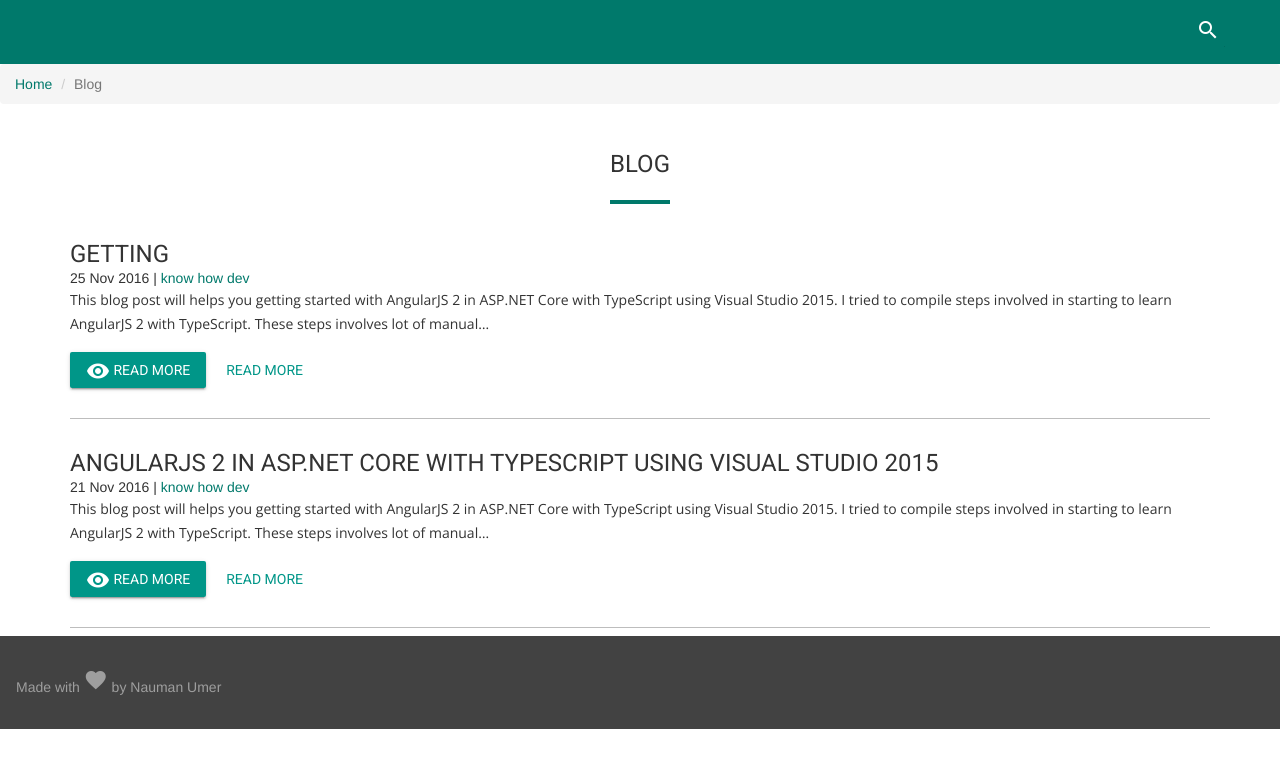
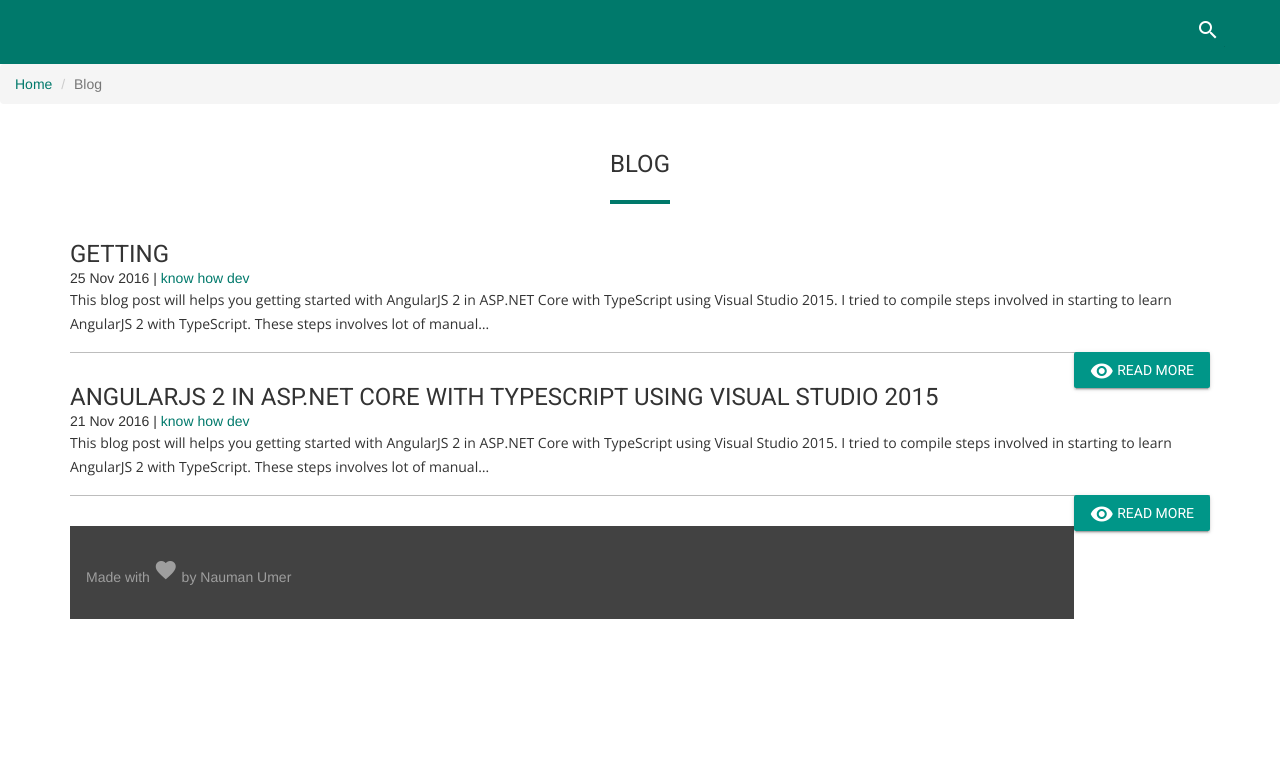
Before and after one commit to nmanumr/nmanumr.com, a Jekyll site: the page built from blog/index.html, in a window 1280 px wide. Shown: the top 768 px of the page. Built offline with Jekyll 4.4.1, drawn with Linux system fonts in a browser that asks for light colours; nearby versions of some CDN libraries; library files that are not in the unit come from our copies; the list of posts is cut into pages by our own code; comment, search, counter and statistics services are not loaded.

Commit message:
Update index.html

```diff
--- a/blog/index.html
+++ b/blog/index.html
@@ -33,13 +33,9 @@
     <div class="post-more">
 
     </div>
-    <a class="mdl-button mdl-js-button mdl-button--primary mdl-button--raised mdl-js-ripple-effect" href="{{post.url}}">
+    <a class="pull-right mdl-button mdl-js-button mdl-button--primary mdl-button--raised mdl-js-ripple-effect" href="{{post.url}}">
   <i class="material-icons">visibility</i> Read More
 </a>
-    <a class="mdl-button mdl-button--colored mdl-js-button mdl-js-ripple-effect" href="{{ post.url }}">
-      Read More
-    </a>
-</div>
 <div class="android-drawer-separator"></div>
 {% endfor %}
 
```
